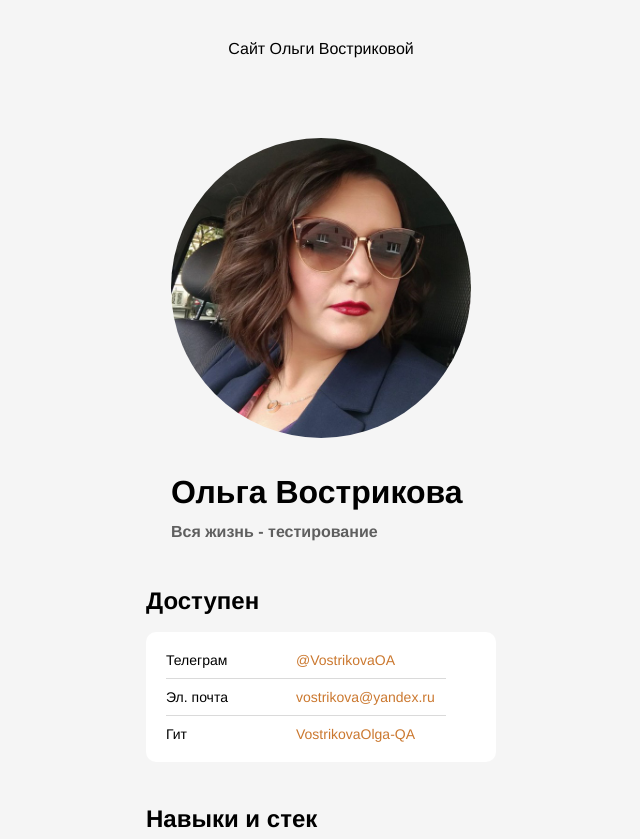
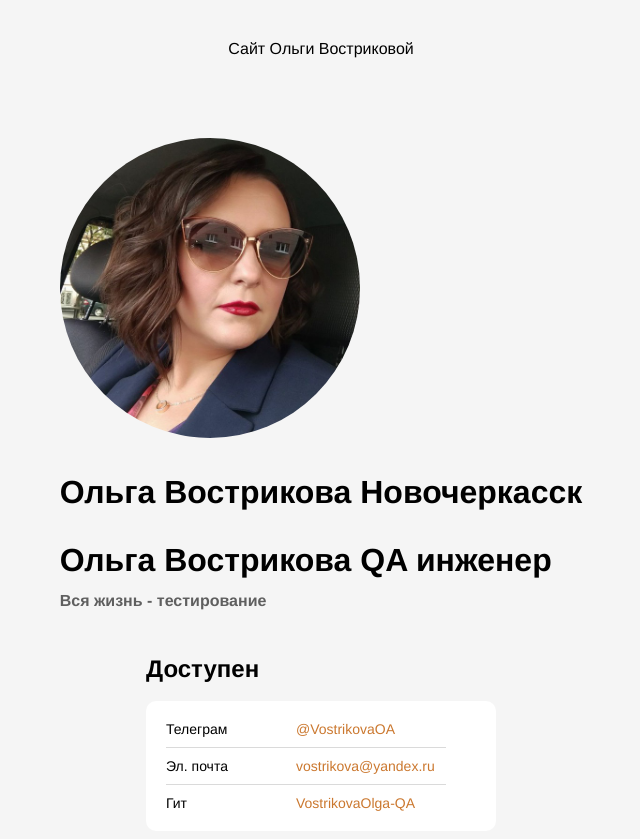
Before and after one commit to VostrikovaOlga-QA/cv, a plain HTML site: page index.html in a window 1280 px wide. Shown: the top 839 px of the page, without its empty margins (319-959 px from the left). Drawn offline with Linux system fonts and the light colour scheme.

Commit message:
Ольга

```diff
--- a/index.html
+++ b/index.html
@@ -14,7 +14,8 @@
     </header>
     <header class="header">
       <img src= "аватар.JPG" height="300px" widt ="300px"alt="avatar" class="header__avatar" />
-      <h1 class="header__title">Ольга Вострикова</h1>
+      <h1 class="header__title">Ольга Вострикова Новочеркасск</h1>
+      <h1 class="header__title">Ольга Вострикова QA инженер</h1>
       <h3 class="header__subtitle">Вся жизнь - тестирование</h3>
     </header>
     <main>
```
